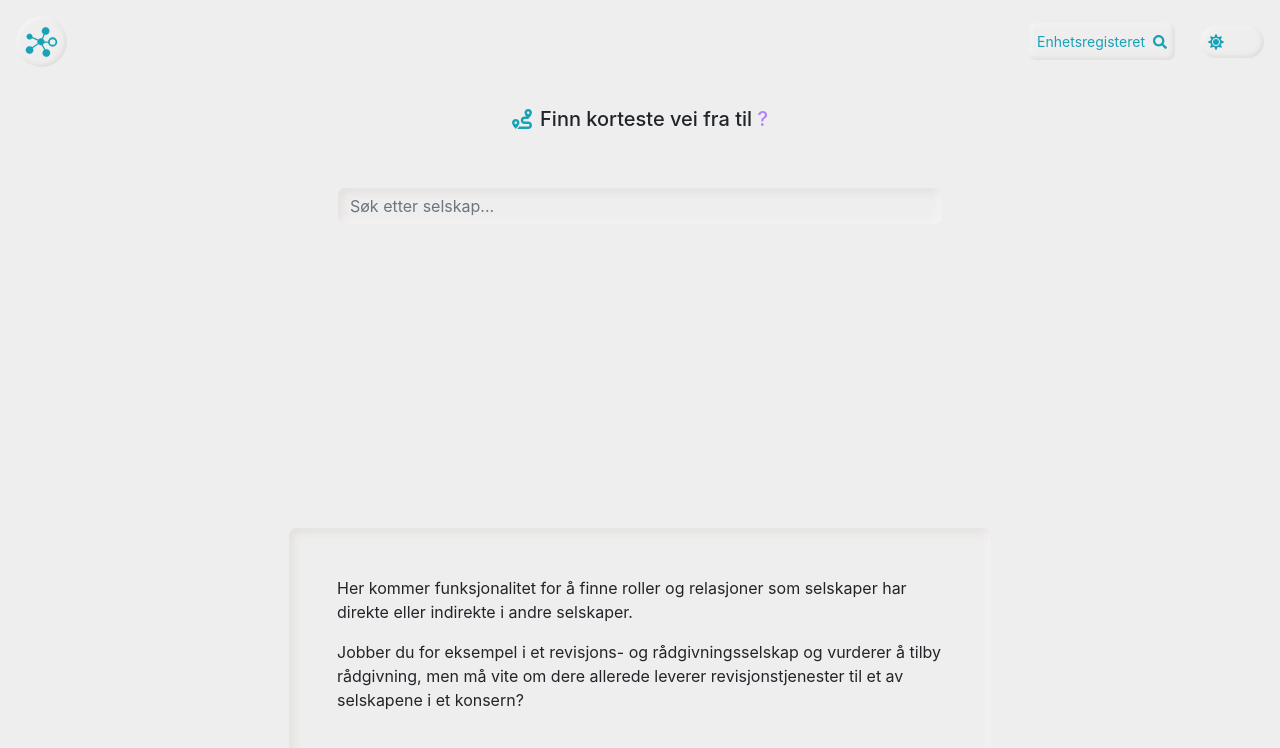
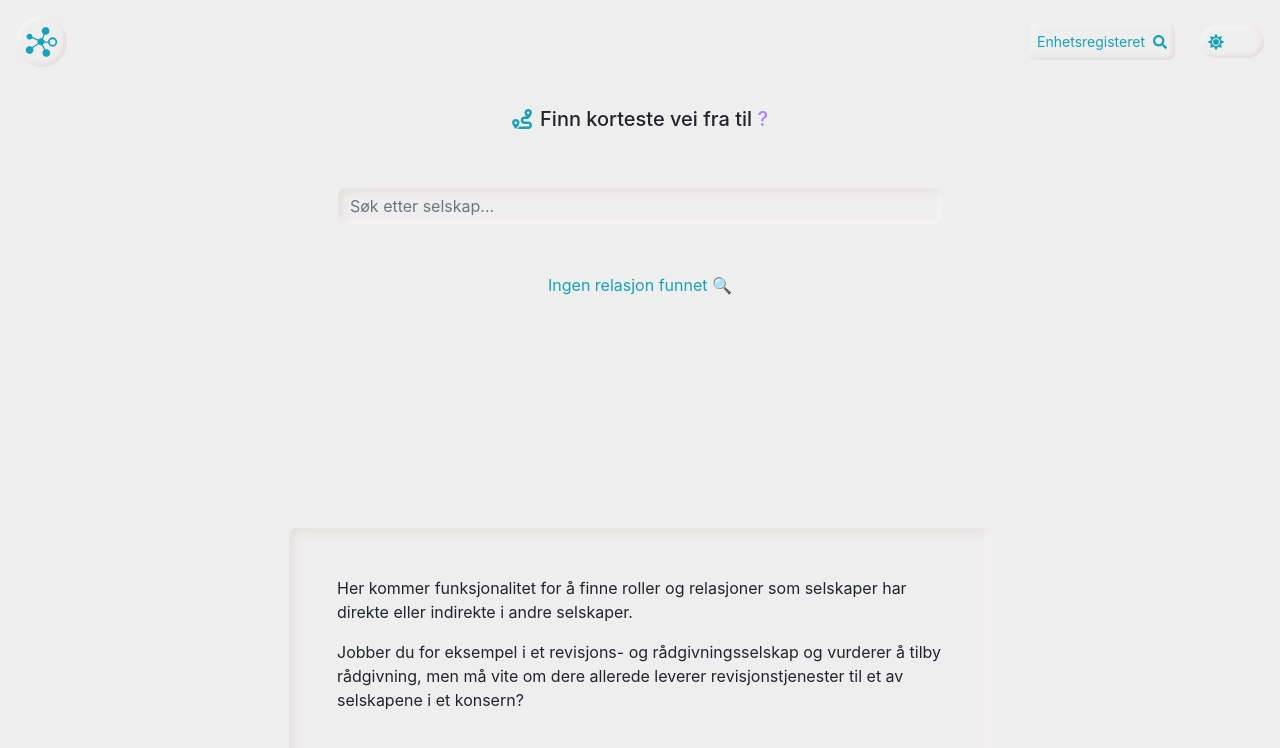
Before and after one commit to nilseng/aksjegrafen, a React (Create React App) app in the folder client/: page /relation-finder in a window 1280 px wide. Shown: the top 748 px of the page. Built offline with nearby package versions, Linux system fonts and the light colour scheme.

Commit message:
chore: shows msg in case of no relation

```diff
--- a/client/src/components/RelationFinder.tsx
+++ b/client/src/components/RelationFinder.tsx
@@ -75,6 +75,11 @@ export const RelationFinder = () => {
             ))}
           </div>
         )}
+        {!path && !isLoading && (
+          <p className="w-100 text-center p-5 m-0" style={{ color: theme.primary }}>
+            Ingen relasjon funnet 🔍
+          </p>
+        )}
       </div>
       <div className="d-flex flex-column align-items-center justify-content-center p-2 p-sm-5" style={theme.lowering}>
         <p>
```
